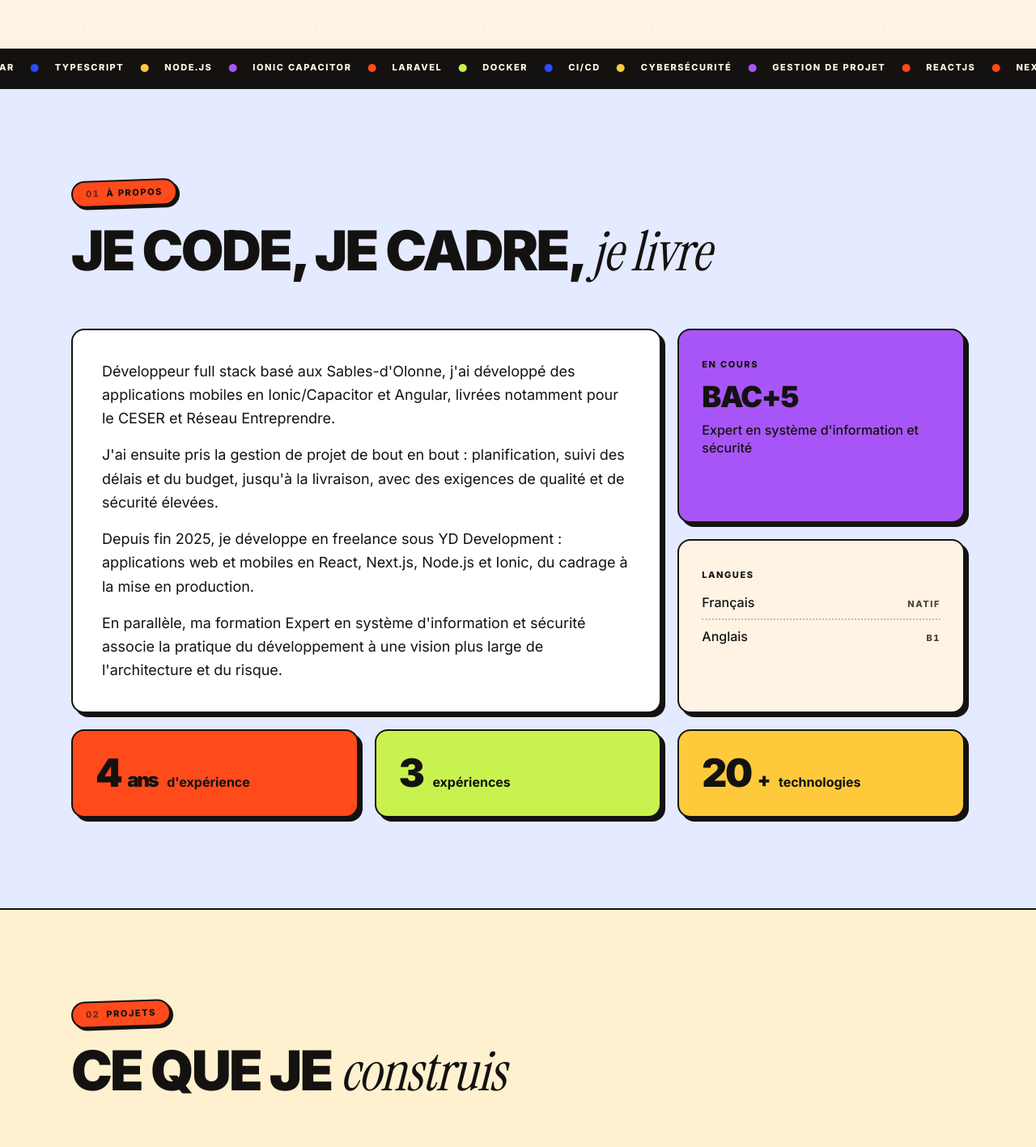
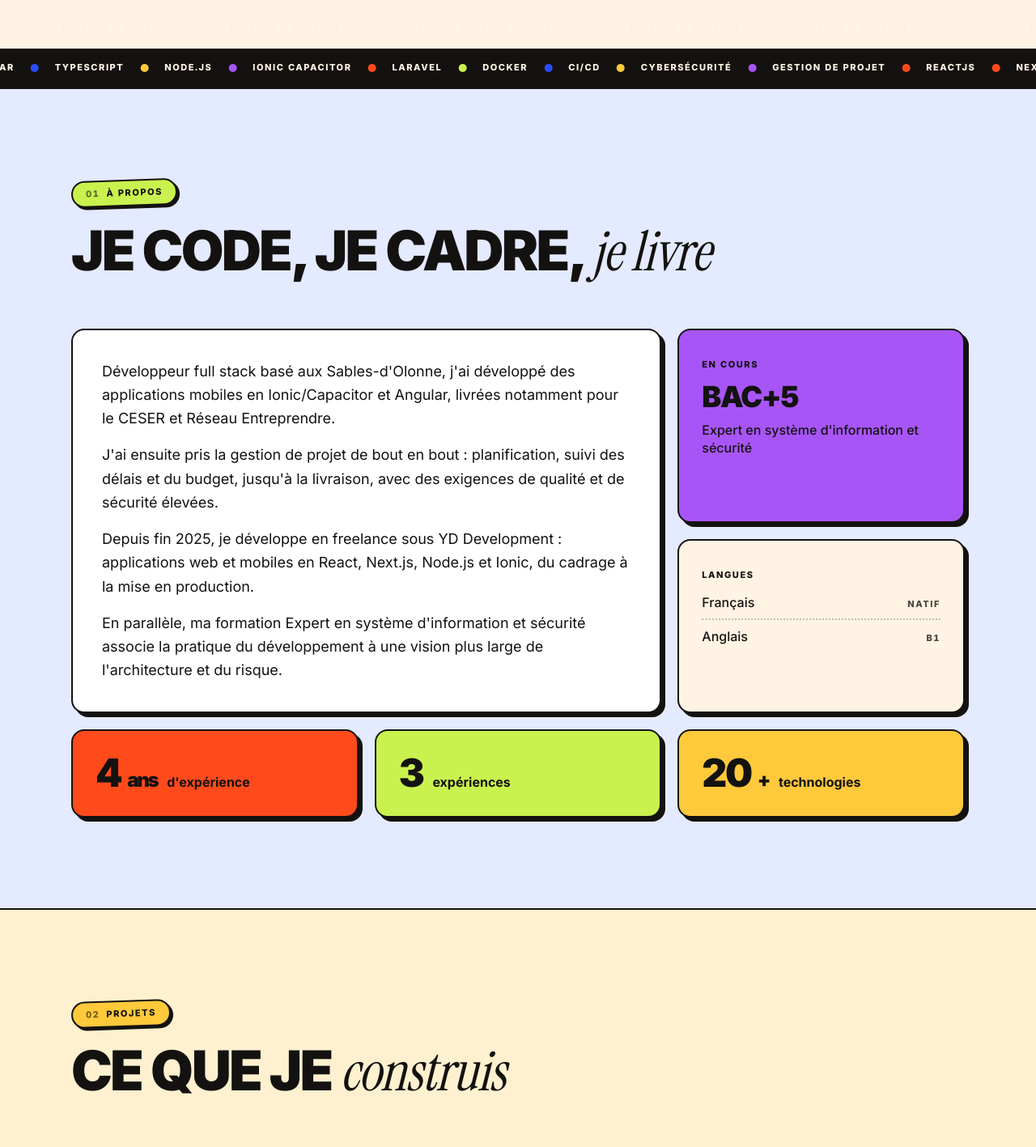
Before and after one commit to drifyoussef/Portfolio-DRIF-Youssef-Nextjs, a Next.js app: page /Portfolio-DRIF-Youssef-Nextjs/ in a window 1280 px wide. Shown: the part 692-2109 px from the top of the page at 81% size. Built offline with nearby package versions, Linux system fonts and the light colour scheme.

Commit message:
Changing color to sectionhead because of cta's color

```diff
--- a/components/About.tsx
+++ b/components/About.tsx
@@ -15,7 +15,7 @@ export default function About() {
       <SectionHead
         index="01"
         label="À propos"
-        sticker="flame"
+        sticker="acide"
         title={
           <>
             Je code, je cadre,{" "}
--- a/components/Projects.tsx
+++ b/components/Projects.tsx
@@ -70,7 +70,7 @@ export default function Projects() {
       <SectionHead
         index="02"
         label="Projets"
-        sticker="flame"
+        sticker="soleil"
         title={
           <>
             Ce que je <span className="pop lowercase">construis</span>
```
